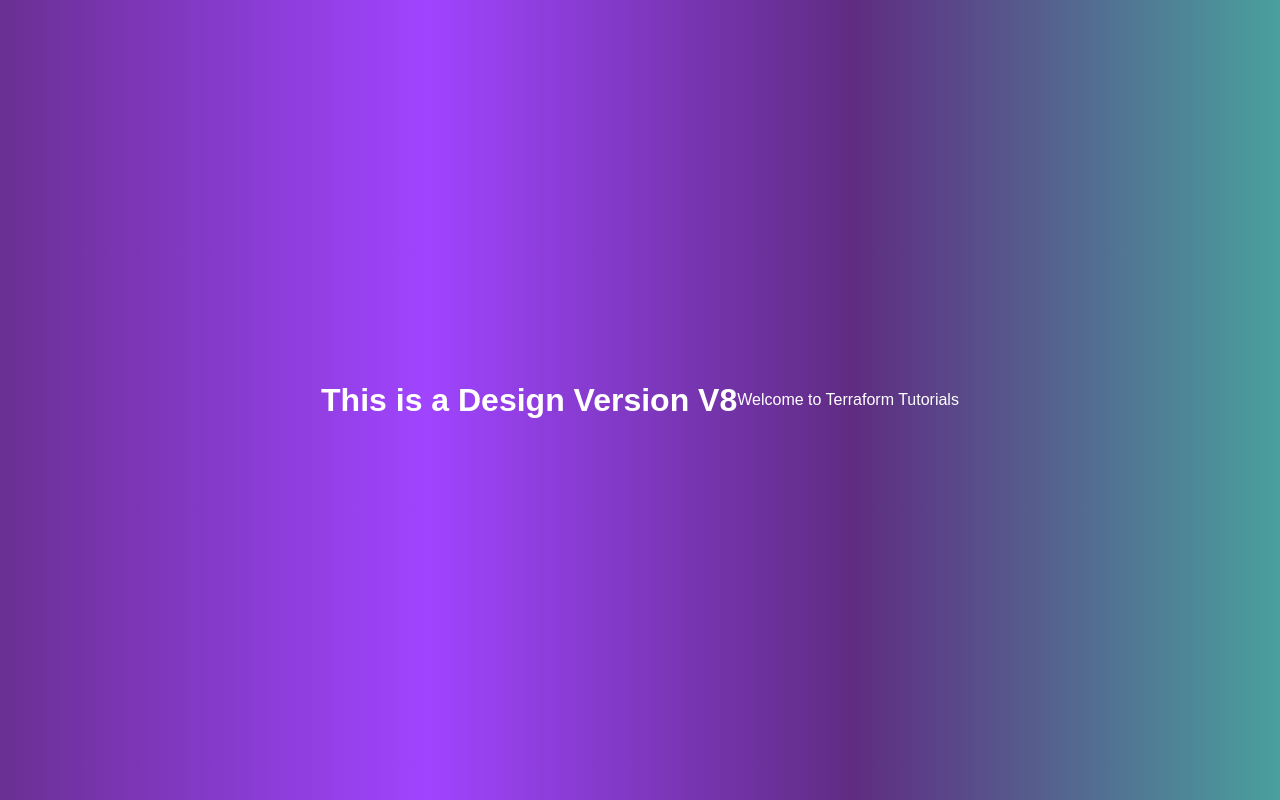
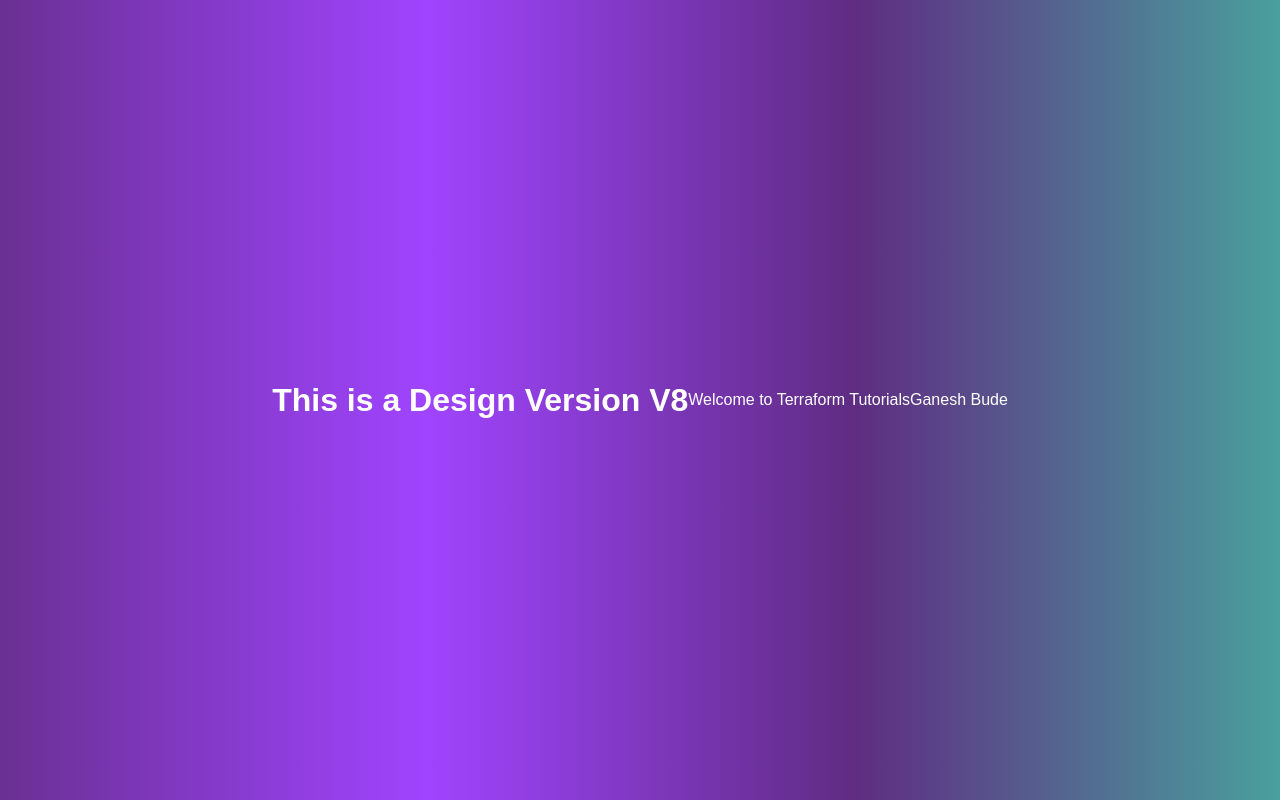
Before and after one commit to 12345ganeshbude/repo-demo, a plain HTML site: page index.html in a window 1280 px wide. Drawn offline with Linux system fonts and the light colour scheme.

Commit message:
Add author name to the index.html

```diff
--- a/index.html
+++ b/index.html
@@ -12,6 +12,7 @@
 <body>
     <h1>This is a Design Version V8</h1>
     <p>Welcome to Terraform Tutorials</p>
+    <p>Ganesh Bude</p>
 </body>
 
 </html>
```
